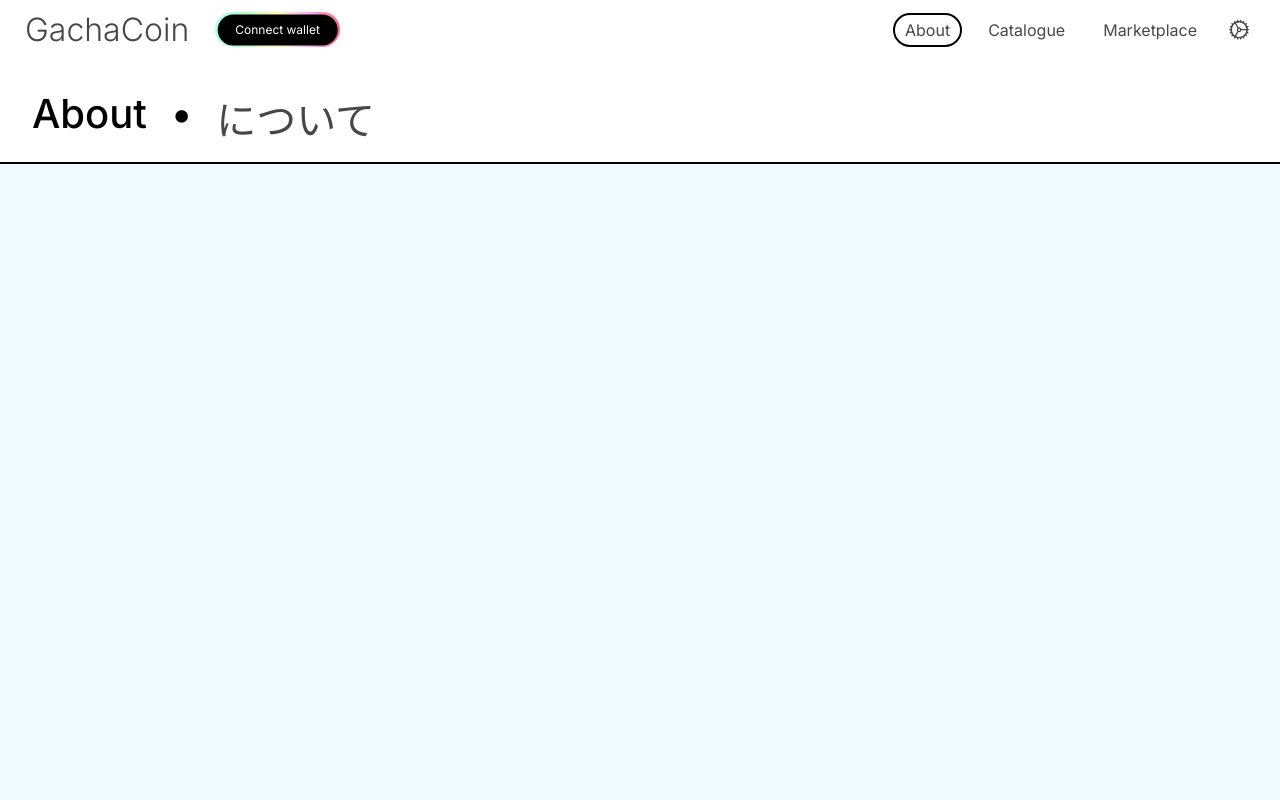
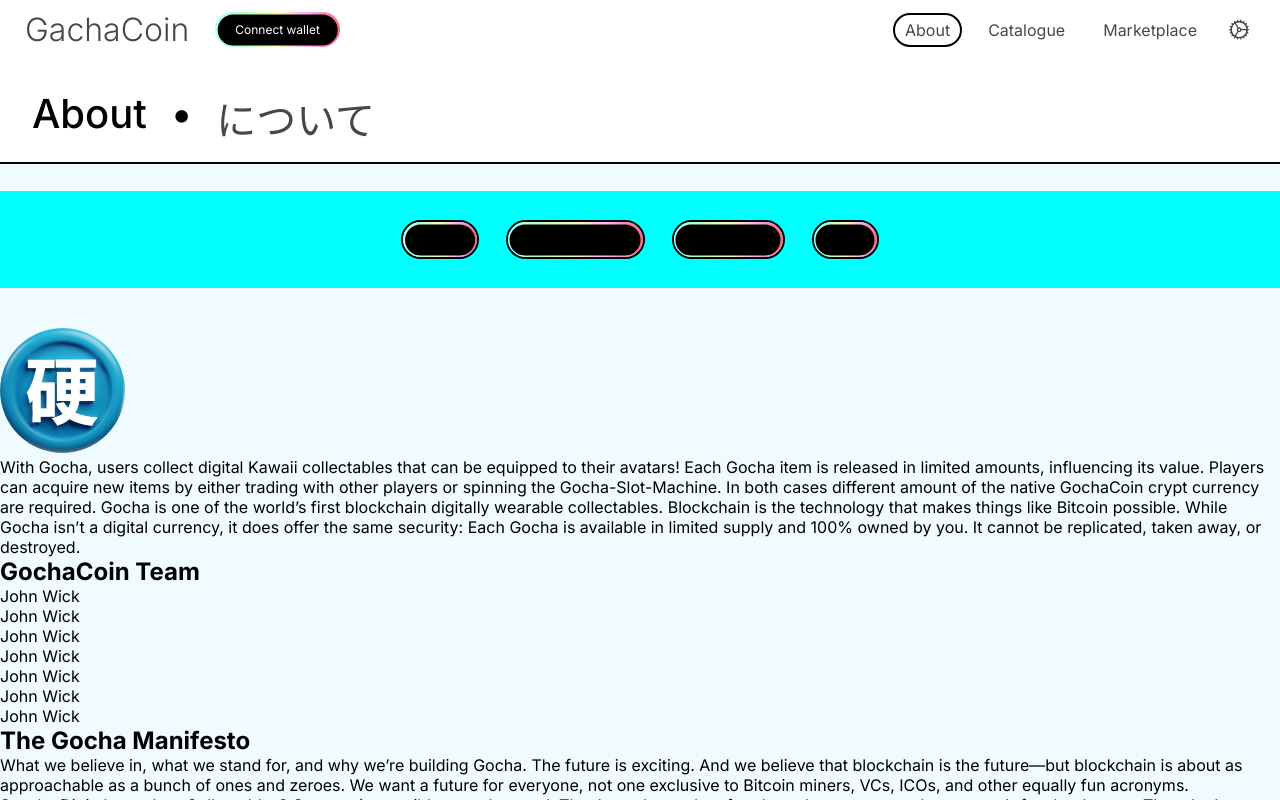
Before and after one commit to galtrapecar/gachacoin-web, a React (Create React App) app: page /about in a window 1280 px wide. Built offline with nearby package versions, Linux system fonts and the light colour scheme.

Commit message:
Added content to About page

```diff
--- a/src/assets/icons/index.tsx
+++ b/src/assets/icons/index.tsx
@@ -3,13 +3,15 @@ import { ReactComponent as MetaMaskIcon } from './MetaMask.svg';
 import { ReactComponent as PhantomIcon } from './Phantom.svg';
 import { ReactComponent as CollectionIcon } from './Collection.svg';
 import { ReactComponent as EthIcon } from './Eth.svg';
+import { ReactComponent as Coin } from './GachaCoin.svg';
 
 const Icons = {
   GearIcon,
   MetaMaskIcon,
   PhantomIcon,
   CollectionIcon,
-  EthIcon
+  EthIcon,
+  Coin,
 };
 
 export default Icons;
--- /dev/null
+++ b/src/pages/about/AboutPage.scss
@@ -0,0 +1,27 @@
+.AboutPage {
+  &__content {
+    justify-content: center;
+    align-items: center;
+
+    .__navigation__panel {
+      display: flex;
+      width: 100%;
+      height: 97px;
+      background-color: aqua;
+      justify-content: center;
+      align-items: center;
+      gap: 27px;
+      margin: 27px 0 40px 0;
+    }
+
+    .__teamMember__cards__container {
+
+    }
+
+
+  }
+
+
+
+
+}
--- a/src/pages/about/AboutPage.tsx
+++ b/src/pages/about/AboutPage.tsx
@@ -1,12 +1,97 @@
 import { useRecoilValue } from 'recoil';
 import PageHeading from '../../components/PageHeading/PageHeading';
 import { symbolAtom } from '../../state';
+import Button from '../../components/Button/Button';
+import Icons from '../../assets/icons/index';
 
 const AboutPage = () => {
   const symbol = useRecoilValue(symbolAtom);
+
+  const teamMembers = [
+    {
+      name: 'John Wick',
+      position: 'Lead developer',
+      image: '../../assets/images/placeholder.jpeg',
+    },
+    {
+      name: 'John Wick',
+      position: 'Lead developer',
+      image: '../../assets/images/placeholder.jpeg',
+    },
+    {
+      name: 'John Wick',
+      position: 'Lead developer',
+      image: '../../assets/images/placeholder.jpeg',
+    },
+    {
+      name: 'John Wick',
+      position: 'Lead developer',
+      image: '../../assets/images/placeholder.jpeg',
+    },
+    {
+      name: 'John Wick',
+      position: 'Lead developer',
+      image: '../../assets/images/placeholder.jpeg',
+    },
+    {
+      name: 'John Wick',
+      position: 'Lead developer',
+      image: '../../assets/images/placeholder.jpeg',
+    },
+    {
+      name: 'John Wick',
+      position: 'Lead developer',
+      image: '../../assets/images/placeholder.jpeg',
+    },
+  ];
   return (
     <div className="AboutPage">
       <PageHeading title={'About'} symbol={symbol} subtitle={'について'} />
+      <div className="AboutPage__content">
+        <div className="__navigation__panel">
+          <Button style="secondary" label="About" />
+          <Button style="secondary" label="Technical details" />
+          <Button style="secondary" label="White paper" />
+          <Button style="secondary" label="FAQ" />
+        </div>
+        <Icons.Coin width={125} height={125} />
+        <p>
+          With Gocha, users collect digital Kawaii collectables that can be
+          equipped to their avatars! Each Gocha item is released in limited
+          amounts, influencing its value. Players can acquire new items by
+          either trading with other players or spinning the Gocha-Slot-Machine.
+          In both cases different amount of the native GochaCoin crypt currency
+          are required. Gocha is one of the world’s first blockchain digitally
+          wearable collectables. Blockchain is the technology that makes things
+          like Bitcoin possible. While Gocha isn’t a digital currency, it does
+          offer the same security: Each Gocha is available in limited supply and
+          100% owned by you. It cannot be replicated, taken away, or destroyed.
+        </p>
+        <h2>GochaCoin Team</h2>
+        <div className="__teamMember__cards__container">
+          {teamMembers.map((member, index) => (
+            <div>{member.name}</div>
+          ))}
+        </div>
+        <h2>The Gocha Manifesto</h2>
+        <div className="__manifesto__container">
+          <p>
+            What we believe in, what we stand for, and why we’re building Gocha.
+            The future is exciting. And we believe that blockchain is the
+            future—but blockchain is about as approachable as a bunch of ones
+            and zeroes. We want a future for everyone, not one exclusive to
+            Bitcoin miners, VCs, ICOs, and other equally fun acronyms.
+          </p>
+          <p>
+            So why Digital weeaboo Collectables? Cats are impossible to
+            understand. They’re ambassadors for pharaohs, memes, and your mom’s
+            facebook page. They don’t discriminate; they despise everyone
+            equally
+          </p>
+          <h5>The future is Gocha</h5>
+        </div>
+        <div className="__footer__container">Footer</div>
+      </div>
     </div>
   );
 };
--- a/src/root.scss
+++ b/src/root.scss
@@ -13,6 +13,7 @@
 @import './pages/settings/components/AppSettings.scss';
 @import './pages/settings/SettingsPage.scss';
 @import './pages/marketplace/Marketplace.scss';
+@import './pages/about/AboutPage.scss';
 
 @import './components/Button/Button.scss';
 @import './components/CardHeader/CardHeader.scss';
```
Also changed, not shown: src/assets/icons/GachaCoin.svg (added).
